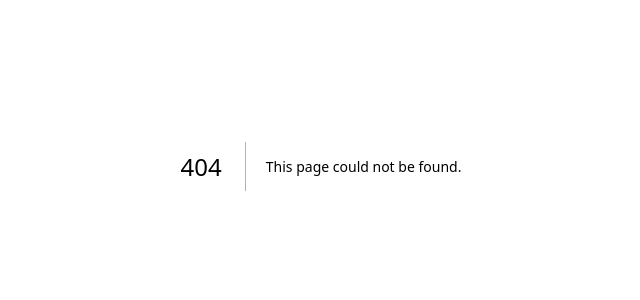
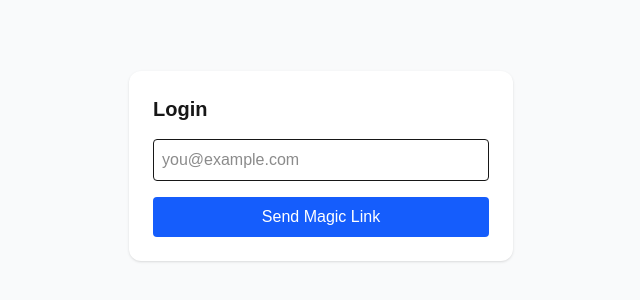
Before and after one commit to hirednext01/avron-pathfinder, a Next.js app: page /login in a window 1280 px wide. Before the commit this address had no page. Shown: the part 234-534 px from the top of the page, without its empty margins (319-959 px from the left). Built offline with nearby package versions, Linux system fonts and the light colour scheme; no server answers.

Commit message:
Backup of current AI-edited state

```diff
--- /dev/null
+++ b/src/app/dashboard/page.tsx
@@ -0,0 +1,71 @@
+'use client'
+
+import { useEffect, useState } from 'react'
+import { useRouter } from 'next/navigation'
+import { supabase } from '@/lib/supabase'
+
+type Profile = {
+  id: string
+  email: string | null
+  full_name: string | null
+  avatar_url: string | null
+}
+
+export default function DashboardPage() {
+  const router = useRouter()
+  const [loading, setLoading] = useState(true)
+  const [email, setEmail] = useState<string | null>(null)
+  const [profile, setProfile] = useState<Profile | null>(null)
+
+  useEffect(() => {
+    const init = async () => {
+      const { data: { session } } = await supabase.auth.getSession()
+      if (!session) {
+        router.replace('/login')
+        return
+      }
+      setEmail(session.user.email ?? null)
+
+      const { data, error } = await supabase
+        .from('profiles')
+        .select('*')
+        .eq('id', session.user.id)
+        .single()
+
+      if (!error) setProfile(data as Profile)
+      setLoading(false)
+    }
+
+    init()
+
+    const { data: sub } = supabase.auth.onAuthStateChange((_evt, session) => {
+      if (!session) router.replace('/login')
+      else setEmail(session.user.email ?? null)
+    })
+    return () => { sub.subscription.unsubscribe() }
+  }, [router])
+
+  if (loading) return <div className="p-6">Loading…</div>
+
+  return (
+    <div className="p-6 space-y-4">
+      <h1 className="text-2xl font-bold">Dashboard</h1>
+      <p className="text-gray-700">Signed in as <strong>{email}</strong></p>
+
+      {profile && (
+        <div className="rounded border p-4">
+          <div className="font-medium mb-2">Your Profile</div>
+          <div>Full name: {profile.full_name ?? '—'}</div>
+          <div>Email: {profile.email ?? '—'}</div>
+        </div>
+      )}
+
+      <button
+        onClick={async () => { await supabase.auth.signOut() }}
+        className="rounded bg-red-500 px-4 py-2 text-white hover:bg-red-600"
+      >
+        Logout
+      </button>
+    </div>
+  )
+}
--- /dev/null
+++ b/src/app/login/page.tsx
@@ -0,0 +1,50 @@
+'use client'
+
+import { useState } from 'react'
+import { supabase } from '@/lib/supabase'
+
+export default function LoginPage() {
+  const [email, setEmail] = useState('')
+  const [loading, setLoading] = useState(false)
+  const [message, setMessage] = useState<string | null>(null)
+
+  const handleLogin = async (e: React.FormEvent) => {
+    e.preventDefault()
+    setLoading(true)
+    setMessage(null)
+
+    const { error } = await supabase.auth.signInWithOtp({
+      email,
+      options: { shouldCreateUser: true },
+    })
+
+    if (error) setMessage(error.message)
+    else setMessage('Check your email for the magic link!')
+
+    setLoading(false)
+  }
+
+  return (
+    <div className="flex min-h-screen items-center justify-center bg-gray-50">
+      <form onSubmit={handleLogin} className="w-full max-w-sm space-y-4 rounded-xl bg-white p-6 shadow">
+        <h1 className="text-xl font-semibold">Login</h1>
+        <input
+          type="email"
+          placeholder="you@example.com"
+          value={email}
+          onChange={(e) => setEmail(e.target.value)}
+          required
+          className="w-full rounded border p-2"
+        />
+        <button
+          type="submit"
+          disabled={loading}
+          className="w-full rounded bg-blue-600 p-2 text-white hover:bg-blue-700"
+        >
+          {loading ? 'Sending...' : 'Send Magic Link'}
+        </button>
+        {message && <p className="text-sm text-gray-600">{message}</p>}
+      </form>
+    </div>
+  )
+}
--- /dev/null
+++ b/src/lib/supabase.ts
@@ -0,0 +1,14 @@
+// src/lib/supabase.ts
+import { createClient } from '@supabase/supabase-js'
+
+export const supabase = createClient(
+  process.env.NEXT_PUBLIC_SUPABASE_URL!,
+  process.env.NEXT_PUBLIC_SUPABASE_ANON_KEY!,
+  {
+    auth: {
+      persistSession: true,
+      autoRefreshToken: true,
+      detectSessionInUrl: true,
+    },
+  }
+)
```
Also changed, not shown: package.json (+7 -6 lines), lib/lib:supabase.ts.txt (added), 1 other file (tests, documents, lock files or other folders).
